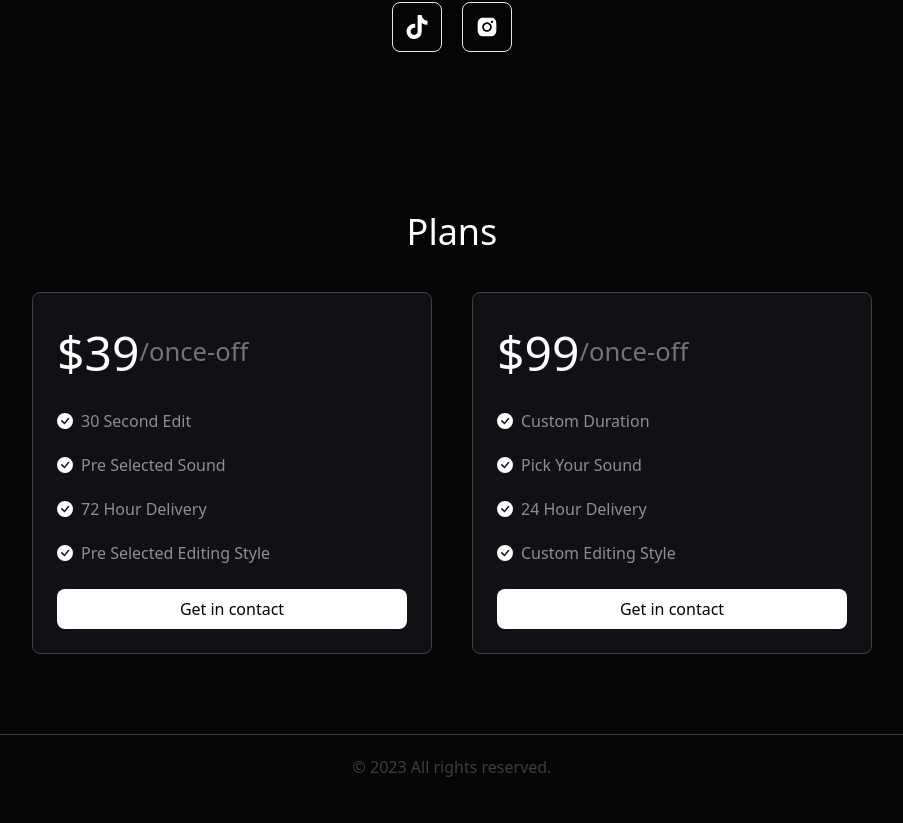
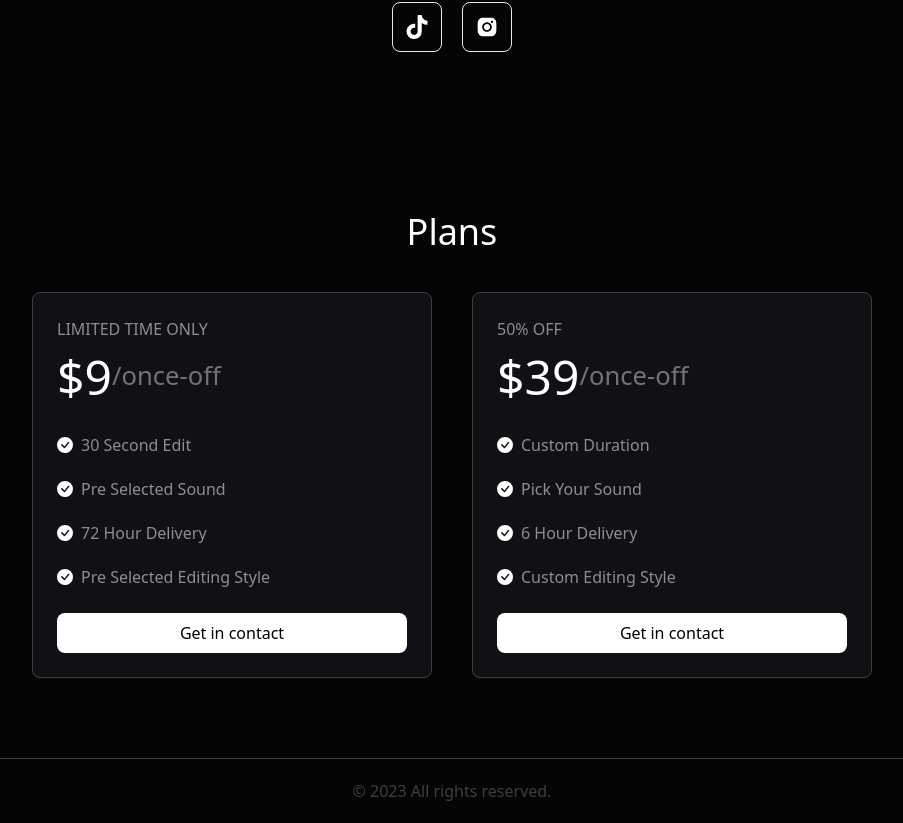
Before and after one commit to S-P-H-E/sphe-editing, a Next.js app: page / in a window 1280 px wide. Shown: the part 1706-2529 px from the top of the page, without its empty margins (188-1091 px from the left). Before the commit the page ends 2505 px from the top, so only its background shows below. Built offline with nearby package versions, Linux system fonts and the light colour scheme.

Commit message:
prices update

```diff
--- a/components/Plan.js
+++ b/components/Plan.js
@@ -1,6 +1,6 @@
 import {BsFillCheckCircleFill} from 'react-icons/bs'
 
-export default function Plan({price, recurrence, option1, option2, option3, option4}) {
+export default function Plan({before, price, recurrence, option1, option2, option3, option4}) {
   const email = 'sphe.g.personal@gmail.com';
 
   const emailBTN = () => {
@@ -9,7 +9,8 @@ export default function Plan({price, recurrence, option1, option2, option3, opti
 
     return (
         <div className='bg-[#0F1115] w-[300px] md:w-[400px] flex flex-col justify-start items-start rounded-lg border border-[#3F4044] p-[24px] mb-20'>
-          <h1 className='text-[3rem] font-medium flex justify-center items-center'>${price}
+          <mark className='bg-transparent text-[1rem] text-[#8E8E90] uppercase'>{before}</mark>
+          <h1 className='text-[3rem] font-medium flex justify-center items-center'> ${price}
             <h1 className='text-[1.6rem] text-[#727375]'>/{recurrence}</h1>
           </h1>
           <div className='flex mt-5 gap-2 justify-center items-center'>
--- a/pages/index.js
+++ b/pages/index.js
@@ -52,7 +52,6 @@ export default function Home() {
       {/* Navbar */}
       <div className='text-[#EBEBEB] w-full border-b-[1px] border-[#3E3E3E] px-10 py-6 flex justify-between items-center'>
         <h1 className='text-xl font-bold'>S P H E</h1>
-
         <div className='flex items-center gap-8'>
           {/* Mobile Menu */}
           <button className='p-2 hover:bg-[#2c2c2c] rounded md:hidden' onClick={handleMenuToggle}>
@@ -104,7 +103,8 @@ export default function Home() {
         <h1 className='text-4xl font-medium my-10'>Plans</h1>
         <div className='flex flex-col gap-1 md:gap-10 md:flex-row'>
           <Plan
-          price={'39'}
+            before={'limited time only'}
+            price={'9'}
             recurrence={'once-off'}
             option1={'30 Second Edit'}
             option2={'Pre Selected Sound'}
@@ -112,11 +112,12 @@ export default function Home() {
             option4={'Pre Selected Editing Style'}
           />
           <Plan
-          price={'99'}
+            before={'50% off'}
+            price={'39'}
             recurrence={'once-off'}
             option1={'Custom Duration'}
             option2={'Pick Your Sound'}
-          option3={'24 Hour Delivery'}
+            option3={'6 Hour Delivery'}
             option4={'Custom Editing Style'}
           />
         </div>
```
Lines whose indentation alone changed are shown as unchanged.
